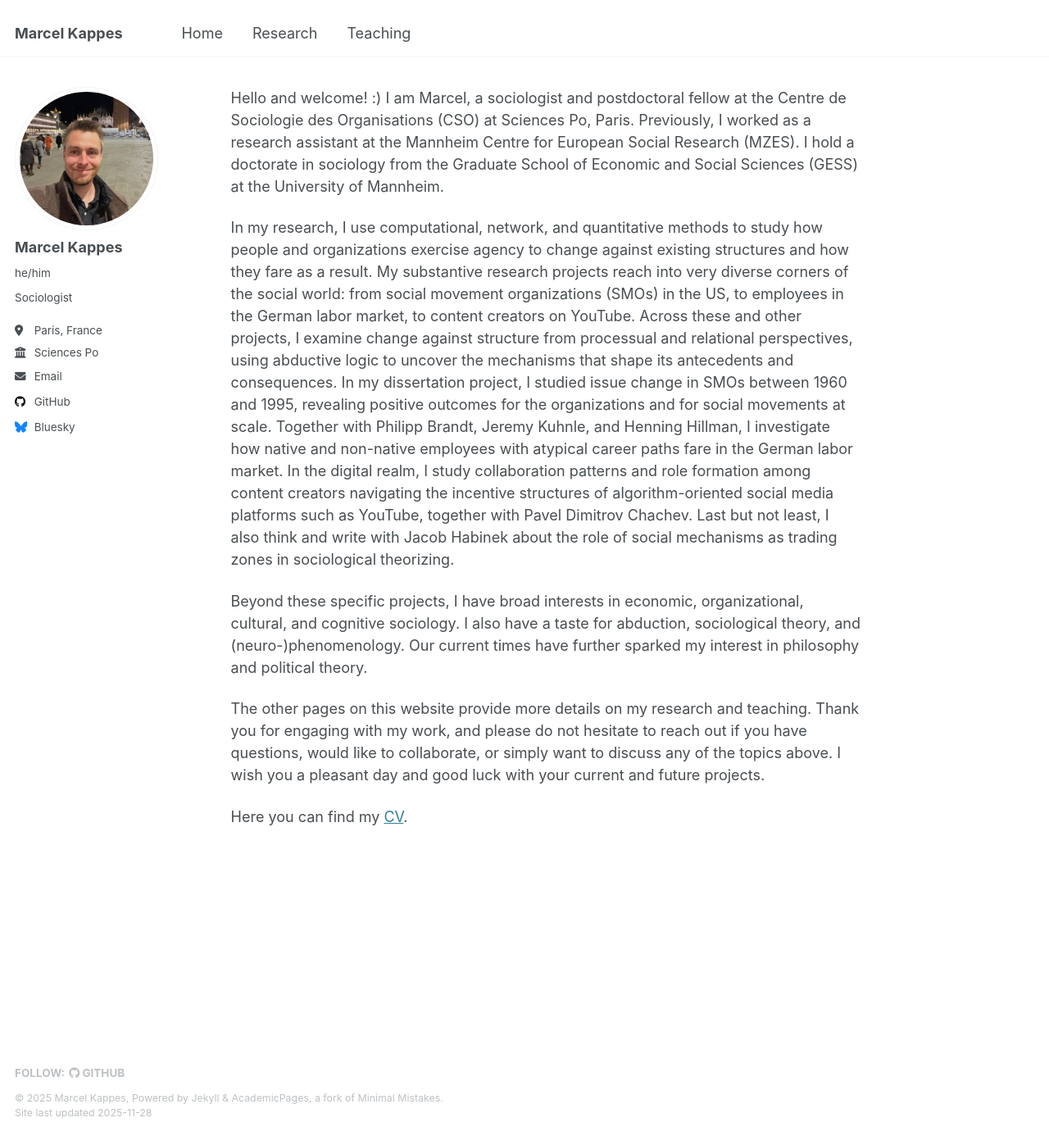
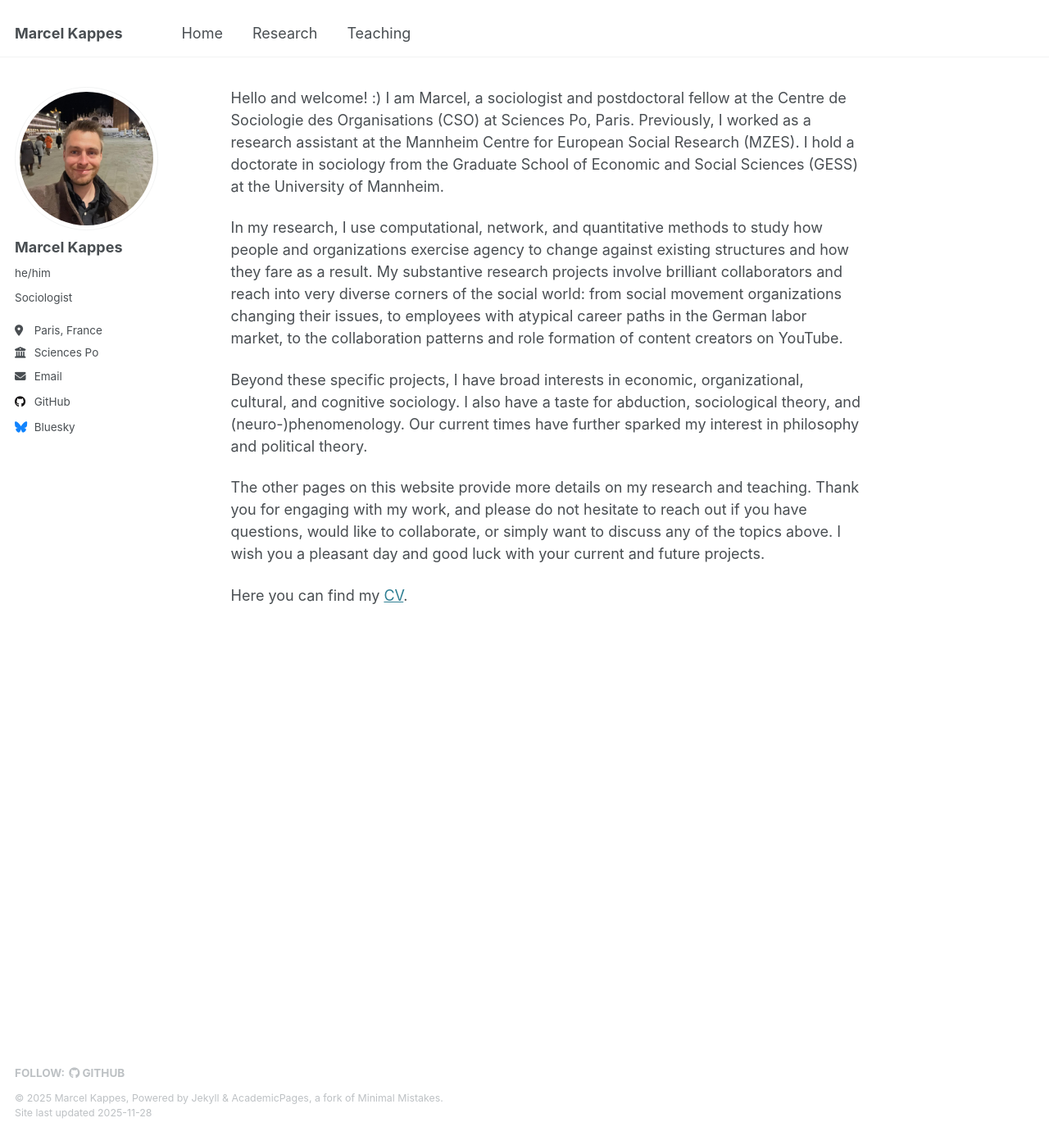
Before and after one commit to markappe/markappe.github.io, a Jekyll site: the page built from _pages/about.md, in a window 1280 px wide and 1386 px high. Shown: the whole window at 82% size. Built offline with Jekyll 4.4.1, drawn with Linux system fonts in a browser that asks for light colours.

Commit message:
Update about.md

```diff
--- a/_pages/about.md
+++ b/_pages/about.md
@@ -9,7 +9,7 @@ redirect_from:
 
 Hello and welcome! :) I am Marcel, a sociologist and postdoctoral fellow at the Centre de Sociologie des Organisations (CSO) at Sciences Po, Paris. Previously, I worked as a research assistant at the Mannheim Centre for European Social Research (MZES). I hold a doctorate in sociology from the Graduate School of Economic and Social Sciences (GESS) at the University of Mannheim.
 
-In my research, I use computational, network, and quantitative methods to study how people and organizations exercise agency to change against existing structures and how they fare as a result. My substantive research projects reach into very diverse corners of the social world: from social movement organizations (SMOs) in the US, to employees in the German labor market, to content creators on YouTube. Across these and other projects, I examine change against structure from processual and relational perspectives, using abductive logic to uncover the mechanisms that shape its antecedents and consequences. In my dissertation project, I studied issue change in SMOs between 1960 and 1995, revealing positive outcomes for the organizations and for social movements at scale. Together with Philipp Brandt, Jeremy Kuhnle, and Henning Hillman, I investigate how native and non-native employees with atypical career paths fare in the German labor market. In the digital realm, I study collaboration patterns and role formation among content creators navigating the incentive structures of algorithm-oriented social media platforms such as YouTube, together with Pavel Dimitrov Chachev. Last but not least, I also think and write with Jacob Habinek about the role of social mechanisms as trading zones in sociological theorizing.
+In my research, I use computational, network, and quantitative methods to study how people and organizations exercise agency to change against existing structures and how they fare as a result. My substantive research projects involve brilliant collaborators and reach into very diverse corners of the social world: from social movement organizations changing their issues, to employees with atypical career paths in the German labor market, to the collaboration patterns and role formation of content creators on YouTube.
 
 Beyond these specific projects, I have broad interests in economic, organizational, cultural, and cognitive sociology. I also have a taste for abduction, sociological theory, and (neuro-)phenomenology. Our current times have further sparked my interest in philosophy and political theory.
 
```
